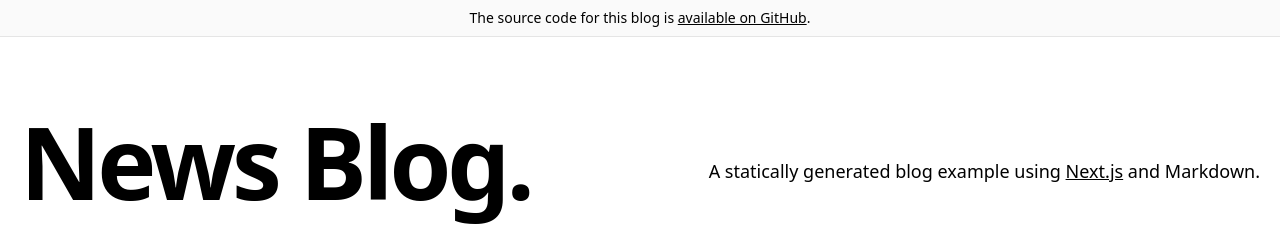
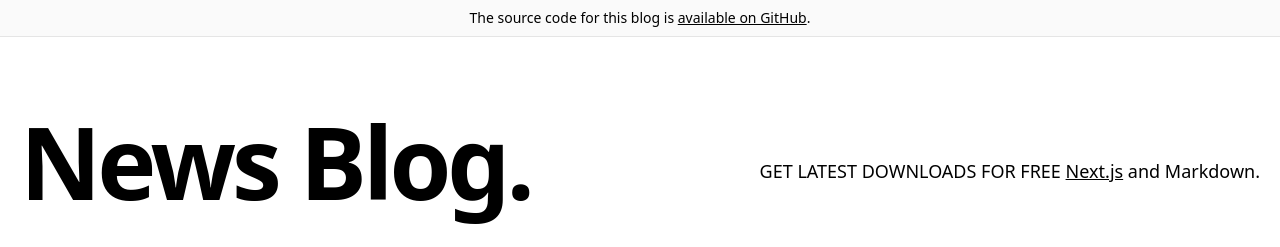
Before and after one commit to Maliek2/weblogin, a Next.js app: page / in a window 1280 px wide. Shown: the top 247 px of the page. Built offline with nearby package versions, Linux system fonts and the light colour scheme.

Commit message:
Update intro.tsx

```diff
--- a/components/intro.tsx
+++ b/components/intro.tsx
@@ -7,7 +7,7 @@ const Intro = () => {
         News Blog.
       </h1>
       <h4 className="text-center md:text-left text-lg mt-5 md:pl-8">
-        A statically generated blog example using{' '}
+        GET LATEST DOWNLOADS FOR FREE {' '}
         <a
           href="https://news.adball.tech/"
           className="underline hover:text-blue-600 duration-200 transition-colors"
```
